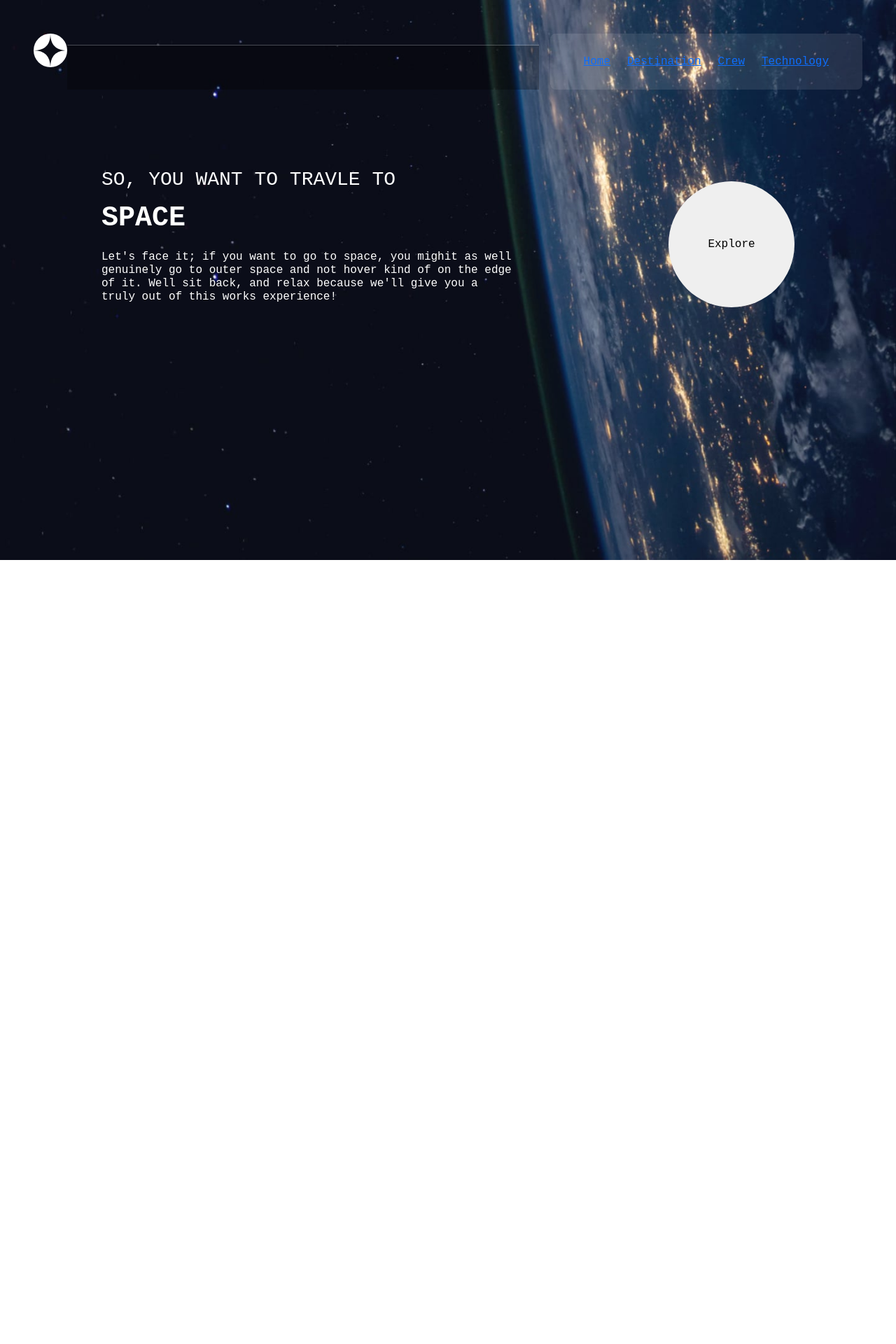
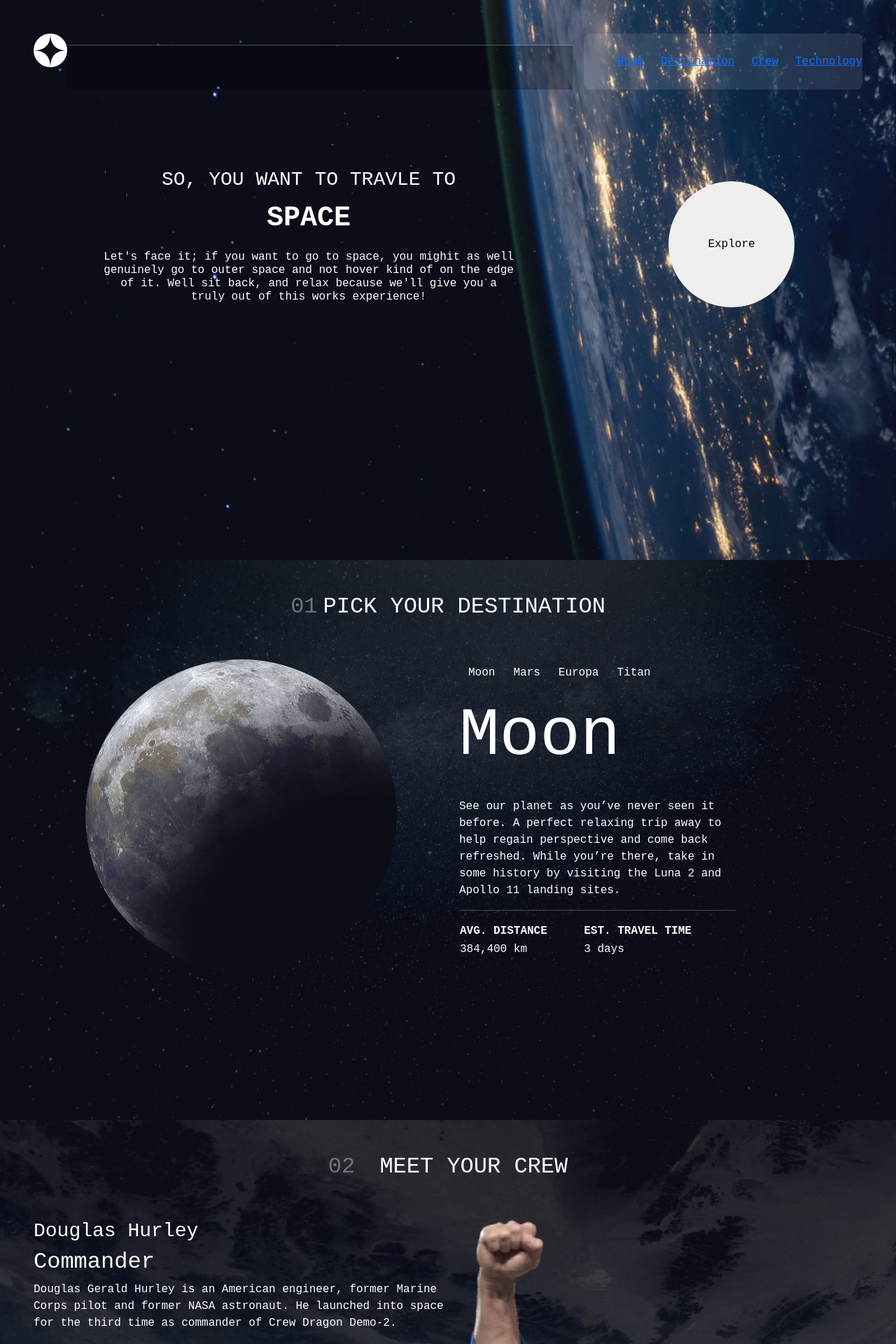
Before and after one commit to abdalsimam1-sketch/space-tourism-website, a React (Vite) app: page / in a window 1280 px wide. Shown: the top 1920 px of the page at 70% size. Before the commit the page ends 800 px from the top, so only its background shows below. Built offline with nearby package versions, Linux system fonts and the light colour scheme.

Commit message:
page refactoring

```diff
--- a/src/App.jsx
+++ b/src/App.jsx
@@ -8,15 +8,10 @@ import { Technology } from "./Pages/Technology";
 function App() {
   return (
     <>
-      <Routes>
-        <Route path="/" element={<Home></Home>}></Route>
-        <Route
-          path="/destination"
-          element={<Destination></Destination>}
-        ></Route>
-        <Route path="/crew" element={<Crew></Crew>}></Route>
-        <Route path="/technology" element={<Technology></Technology>}></Route>
-      </Routes>
+      <Home></Home>
+      <Destination></Destination>
+      <Crew></Crew>
+      <Technology></Technology>
     </>
   );
 }
--- a/src/Components/Card.jsx
+++ /dev/null
@@ -1,5 +0,0 @@
-import React from "react";
-
-export const Card = () => {
-  return <div>Card</div>;
-};
--- a/src/Components/Footer.jsx
+++ /dev/null
@@ -1,5 +0,0 @@
-import React from "react";
-
-export const Footer = () => {
-  return <div>Footer</div>;
-};
--- a/src/Components/Navbar.jsx
+++ b/src/Components/Navbar.jsx
@@ -1,39 +1,38 @@
 import React, { useState } from "react";
-import { Link } from "react-router-dom";
+
 import Logo from "../../public/assets/shared/logo.svg";
 export const Navbar = () => {
   const [isOpen, setIsOpen] = useState(false);
   return (
     <nav className="text-capitalize p-5">
       <div className="d-flex  justify-content-between">
-        <Link to="/">
+        <a href="#home">
           <img src={Logo} alt="logo.svg" className="mb-5" />
-        </Link>
+        </a>
+
         <i
           onClick={() => setIsOpen(!isOpen)}
-          className="bi bi-list btn btn-ouline-dark d-inline d-md-none text-white fs-1"
+          className={`bi bi-${
+            isOpen ? "x" : "list"
+          } btn btn-ouline-dark d-inline d-md-none text-white fs-1`}
         ></i>
         <hr className="navbar-divider d-none d-md-inline text-white " />
         <div
           className="d-flex gap-4 nav-links align-items-center ms-3 d-none d-md-flex ps-5 "
           style={{ height: "5rem" }}
         >
-          <Link to="/">home</Link>
-          <Link to="/destination">destination</Link>
-          <Link to="/crew">crew</Link>
-          <Link to="/technology" className="me-5">
-            technology
-          </Link>
+          <a href="#home">home</a>
+          <a href="#destination">destination</a>
+          <a href="#crew">crew</a>
+          <a href="#technology">technology</a>
         </div>
       </div>
       {isOpen && (
         <div className="d-flex nav-links flex-column gap-4 bg-transparent ">
-          <Link to="/">home</Link>
-          <Link to="/destination">destination</Link>
-          <Link to="/crew">crew</Link>
-          <Link to="/technology" className="me-5">
-            technology
-          </Link>
+          <a href="#home">home</a>
+          <a href="#destination">destination</a>
+          <a href="#crew">crew</a>
+          <a href="#technology">technology</a>
         </div>
       )}
     </nav>
--- a/src/Components/TabContent.jsx
+++ /dev/null
@@ -1,5 +0,0 @@
-import React from "react";
-
-export const TabContent = () => {
-  return <div>TabContent</div>;
-};
--- a/src/Pages/Crew.jsx
+++ b/src/Pages/Crew.jsx
@@ -17,11 +17,8 @@ export const Crew = () => {
 
   return (
     <>
-      <div className="crew-page ">
-        <header>
-          <Navbar></Navbar>
-        </header>
-        <section className="text-white  d-flex justify-content-center">
+      <div className="crew-page pt-5 " id="crew">
+        <section className="text-white  d-flex justify-content-center ">
           <h2>
             {" "}
             <span className="text-secondary me-3">02 </span> MEET YOUR CREW
--- a/src/Pages/Destination.jsx
+++ b/src/Pages/Destination.jsx
@@ -18,10 +18,7 @@ export const Destination = () => {
   const [activeDestination, setActiveDestination] = useState(destinations[0]);
   return (
     <>
-      <div className="destination-page  text-white">
-        <header>
-          <Navbar></Navbar>
-        </header>
+      <div className="destination-page  text-white pt-5" id="destination">
         <section className=" d-flex justify-content-center">
           <h2>
             <span className="text-secondary me-2">01</span>
--- a/src/Pages/Home.jsx
+++ b/src/Pages/Home.jsx
@@ -3,7 +3,7 @@ import { Navbar } from "../Components/Navbar";
 
 export const Home = () => {
   return (
-    <div className="home-page  ">
+    <div className="home-page text-center " id="home">
       <Navbar></Navbar>
       <div className="home-content p-5 d-flex flex-column flex-lg-row gap-4 justify-content-around">
         <div className="left col-12 col-lg-6 text-white d-flex flex-column justify-content-center">
--- a/src/Pages/Technology.jsx
+++ b/src/Pages/Technology.jsx
@@ -8,8 +8,7 @@ export const Technology = () => {
 
   return (
     <>
-      <div className="tech-page  text-white ">
-        <Navbar></Navbar>
+      <div className="tech-page  text-white pt-5 " id="technology">
         <section className="d-flex justify-content-center">
           <h2>
             <span className="text-secondary me-4">03</span>
```
